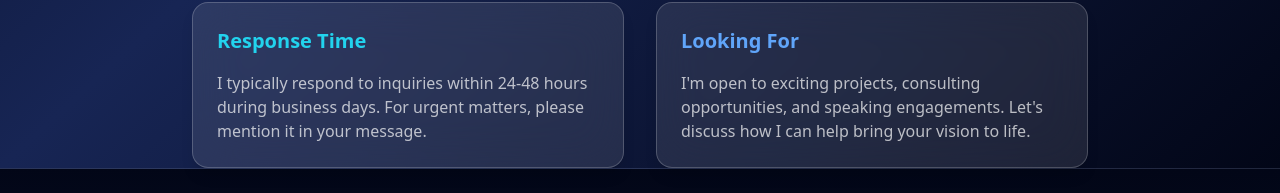
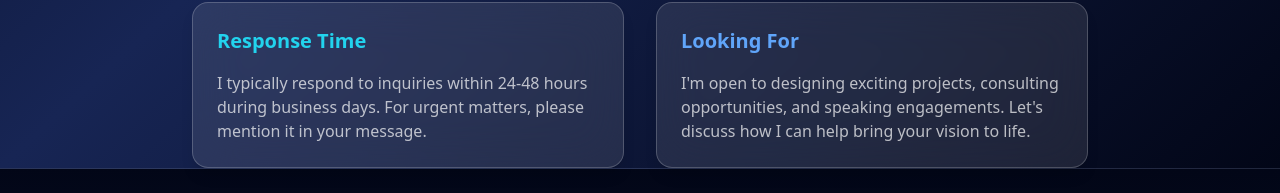
Before and after one commit to xamie01/ProductDesignPortfolio, a React (Vite) app: page /contact in a window 1280 px wide. Shown: the part 1014-1207 px from the top of the page. Built offline with nearby package versions, Linux system fonts and the light colour scheme; no server answers.

Commit message:
Update text to include 'designing' in Contact page

```diff
--- a/src/pages/Contact.tsx
+++ b/src/pages/Contact.tsx
@@ -201,7 +201,7 @@ export function Contact() {
             <GlassCard>
               <h3 className="text-xl font-bold mb-4 text-blue-400">Looking For</h3>
               <p className="text-white/70">
-                I'm open to exciting projects, consulting opportunities, and speaking
+                I'm open to designing exciting projects, consulting opportunities, and speaking
                 engagements. Let's discuss how I can help bring your vision to life.
               </p>
             </GlassCard>
```
